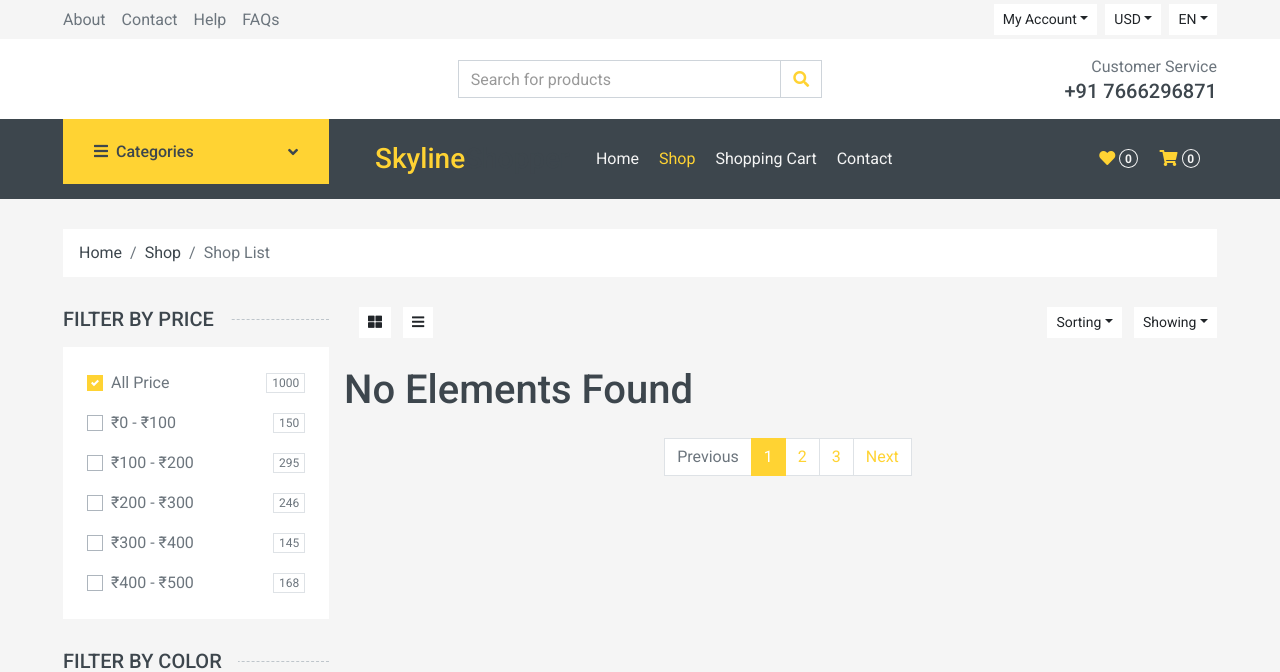
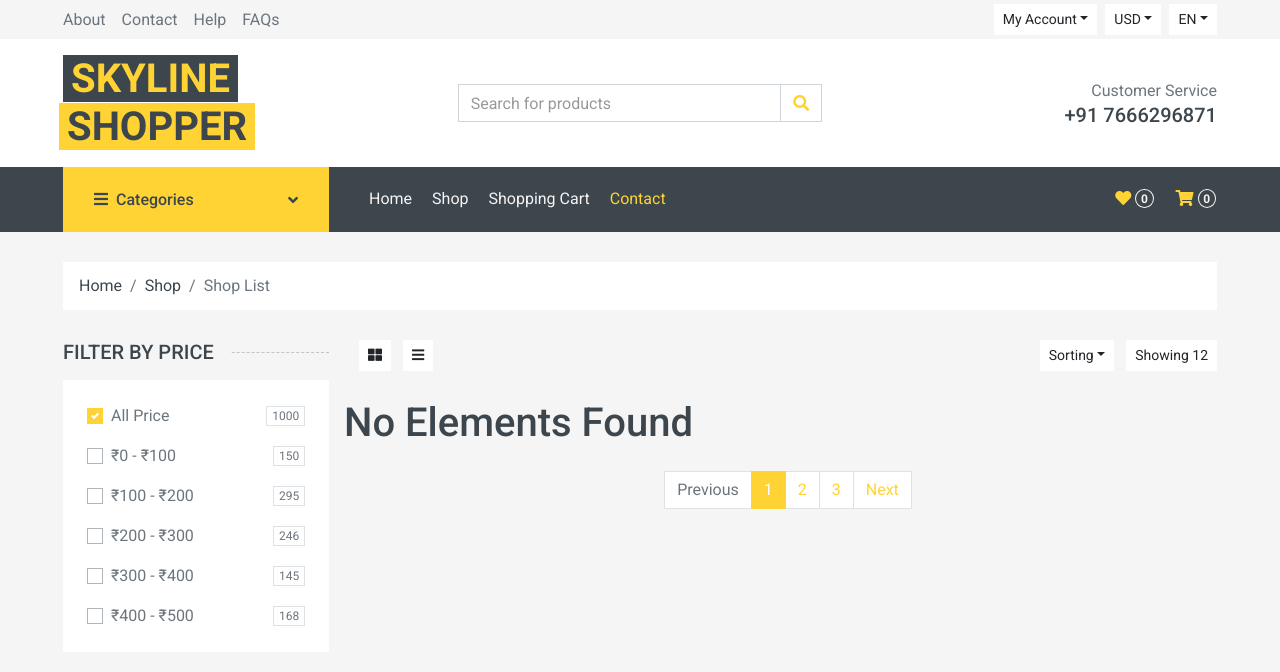
Before and after one commit to VG-1510/Ecommerce-Website-Using-Django, a Django app: page /shop/ in a window 1280 px wide. Shown: the top 672 px of the page. Run offline with Django 5.2, Linux system fonts and the light colour scheme; data that the repository does not hold is empty; some libraries are stand-ins or nearby versions.

Commit message:
new commit

```diff
--- a/Ecommerce/settings.py
+++ b/Ecommerce/settings.py
@@ -23,7 +23,7 @@ BASE_DIR = Path(__file__).resolve().parent.parent
 SECRET_KEY = 'django-insecure-%uqdueaxx6%b0rqfl&m(wwv8i=4yygyw)ekd8f_+3%-&so9dv%'
 
 # SECURITY WARNING: don't run with debug turned on in production!
-DEBUG = False
+DEBUG = True
 
 EMAIL_HOST_PASSWORD = os.getenv('EMAIL_HOST_PASSWORD')
 EMAIL_BACKEND = 'django.core.mail.backends.smtp.EmailBackend'
--- a/members/templates/cart.html
+++ b/members/templates/cart.html
@@ -312,9 +312,9 @@
                         </div>
                         <div class="d-flex justify-content-between">
                             <h6 class="font-weight-medium">Shipping</h6>
-                            {% if shipping_charge %}
-                            <p>{{shipping_charge}}</p>
-                            {% elif shipping_charge is None %}
+                            {% if shipping_charge > 0 %}
+                                <p>₹{{ shipping_charge }}</p>
+                            {% else %}
                                 <p>Free</p>
                             {% endif %}
                         </div>
--- a/members/templates/shop.html
+++ b/members/templates/shop.html
@@ -79,8 +79,9 @@
         </div>
         <div class="row align-items-center bg-light py-3 px-xl-5 d-none d-lg-flex">
             <div class="col-lg-4">
-                <a href="" class="text-decoration-none d-block d-lg-none">
-                    <span class="h3 text-primary">Skyline</span><span class="h3 text-primary">Shopper</span>
+                <a href="" class="text-decoration-none">
+                    <span class="h1 text-uppercase text-primary bg-dark px-2">Skyline</span>
+                    <span class="h1 text-uppercase text-dark bg-primary px-2 ml-n1">Shopper</span>
                 </a>
             </div>
             <div class="col-lg-4 col-6 text-left">
@@ -172,9 +173,10 @@
                 </nav>
             </div>
             <div class="col-lg-9">
-                <nav class="navbar navbar-expand-lg bg-dark navbar-dark">
-                    <a href="" class="navbar-brand">
-                        <span class="h3 text-primary">Skyline</span><span class="h3 text-dark">Shopper</span>
+                <nav class="navbar navbar-expand-lg bg-dark navbar-dark py-3 py-lg-0 px-0">
+                    <a href="" class="text-decoration-none d-block d-lg-none">
+                        <span class="h1 text-uppercase text-dark bg-light px-2">Multi</span>
+                        <span class="h1 text-uppercase text-light bg-primary px-2 ml-n1">Shop</span>
                     </a>
                     <button type="button" class="navbar-toggler" data-toggle="collapse" data-target="#navbarCollapse">
                         <span class="navbar-toggler-icon"></span>
@@ -182,9 +184,9 @@
                     <div class="collapse navbar-collapse justify-content-between" id="navbarCollapse">
                         <div class="navbar-nav mr-auto py-0">
                             <a href="{% url 'index' %}" class="nav-item nav-link">Home</a>
-                            <a href="/shop/{{i.id}}" class="nav-item nav-link active">Shop</a>
+                            <a href="{% url 'shop' %}" class="nav-item nav-link">Shop</a>
                             <a href="/cart/{{i.id}}" class="nav-item nav-link">Shopping Cart</a>
-                            <a href="{% url 'contact' %}" class="nav-item nav-link">Contact</a>
+                            <a href="{% url 'contact' %}" class="nav-item nav-link active">Contact</a>
                         </div>
                         <div class="navbar-nav ml-auto py-0 d-none d-lg-block">
                             <a href="" class="btn px-0">
@@ -209,7 +211,7 @@
         <div class="row px-xl-5">
             <div class="col-12">
                 <nav class="breadcrumb bg-light mb-30">
-                    <a class="breadcrumb-item text-dark" href="#">Home</a>
+                    <a class="breadcrumb-item text-dark" href="{% url 'index' %}">Home</a>
                     <a class="breadcrumb-item text-dark" href="#">Shop</a>
                     <span class="breadcrumb-item active">Shop List</span>
                 </nav>
@@ -360,12 +362,7 @@
                                     </div>
                                 </div>
                                 <div class="btn-group ml-2">
-                                    <button type="button" class="btn btn-sm btn-light dropdown-toggle" data-toggle="dropdown">Showing</button>
-                                    <div class="dropdown-menu dropdown-menu-right">
-                                        <a class="dropdown-item" href="#">10</a>
-                                        <a class="dropdown-item" href="#">20</a>
-                                        <a class="dropdown-item" href="#">30</a>
-                                    </div>
+                                    <button type="button" class="btn btn-sm btn-light">Showing 12</button>
                                 </div>
                             </div>
                         </div>
--- a/members/views.py
+++ b/members/views.py
@@ -35,11 +35,11 @@ def index(request):
 
 def cart(request):
     userId = request.session.get('currentUser')
-    if userId:
-        user = UserTable.objects.get(id=userId)
-    else:
-        print("Please Login")
+    if not userId:
+        messages.error(request, 'You must be logged in to view the cart.')
+        return redirect("index")
 
+    user = UserTable.objects.get(id=userId)
     cart_data = user.cart or '[]'
     try:
         cartList = json.loads(cart_data)
@@ -70,12 +70,15 @@ def cart(request):
         else:
             print(f"Error fetching product {product_id}: {resp.status_code}")
 
-    if subtotal >= 10:
+    if subtotal > 10:
         sum = subtotal + shipping_charge
+        shipping = shipping_charge
     else:
         sum = subtotal
+        shipping = 0
 
-    return render(request, 'cart.html', context={'cartList': data, 'subtotal': subtotal, 'sum': sum, 'shipping_charge': shipping_charge})
+
+    return render(request, 'cart.html', context={'cartList': data, 'subtotal': subtotal, 'sum': sum, 'shipping_charge': shipping})
 
 def contact(request):
     if request.method == 'POST':
```
Also changed, not shown: members/templates/index.html (+28 -0 lines), db.sqlite3, members/migrations/0004_users_order_id_users_paid_users_razorpay_id_and_more.py (added), members/migrations/0005_alter_users_total_amount.py (added), members/migrations/0006_remove_users_order_id_remove_users_paid_and_more.py (added), members/templates/contact.html (indentation only).
